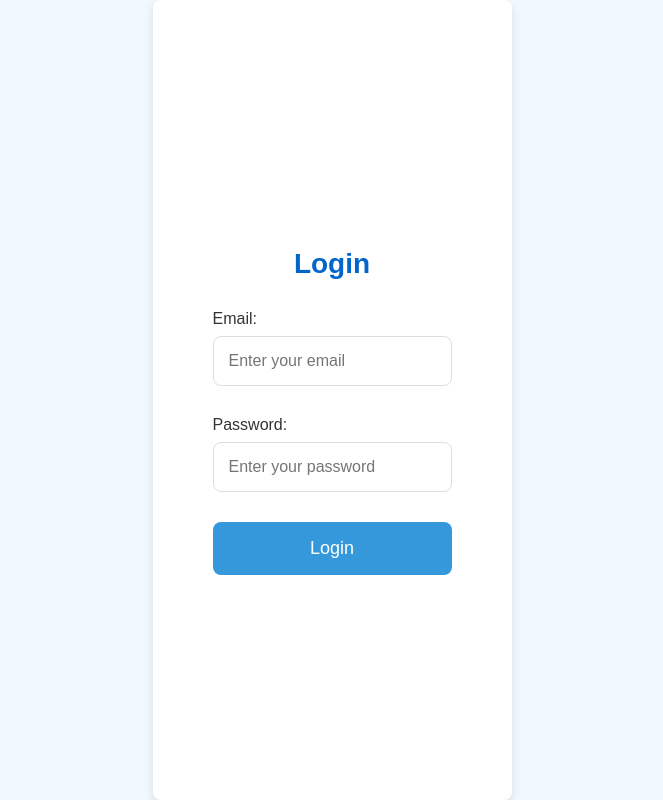
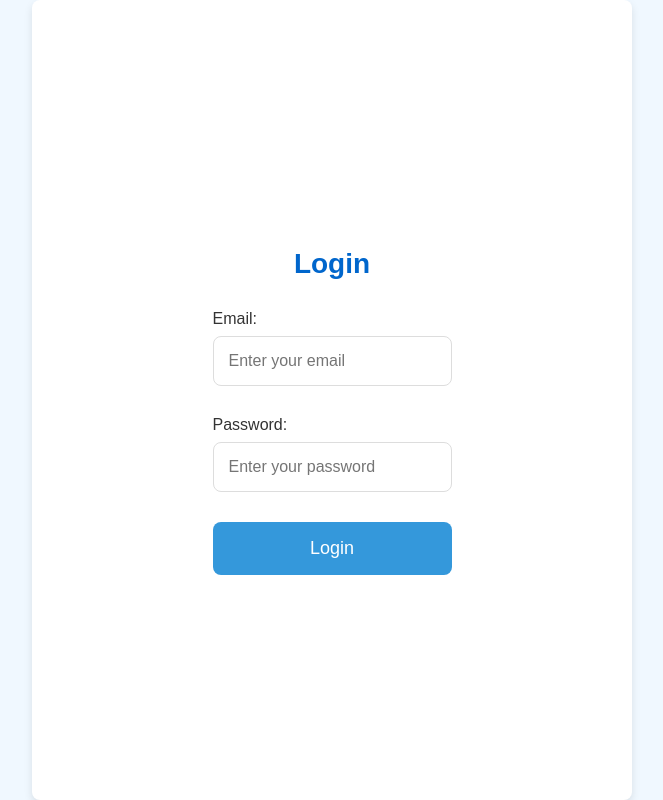
Before and after one commit to tom4831/tom4831.github.io, a plain HTML site: page index.html in a window 1280 px wide. Shown: the whole page, without its empty margins (308-971 px from the left). Drawn offline with Linux system fonts and the light colour scheme.

Commit message:
Update styles.css

```diff
--- a/styles.css
+++ b/styles.css
@@ -3,6 +3,7 @@ body, html {
     margin: 0;
     padding: 0;
     height: 100%; /* Ensure the body and html occupy the full height of the viewport */
+    width: 100%; /* Ensure the body and html occupy the full height of the viewport */
     font-family: Arial, sans-serif;
     display: flex;
     justify-content: center;
```
